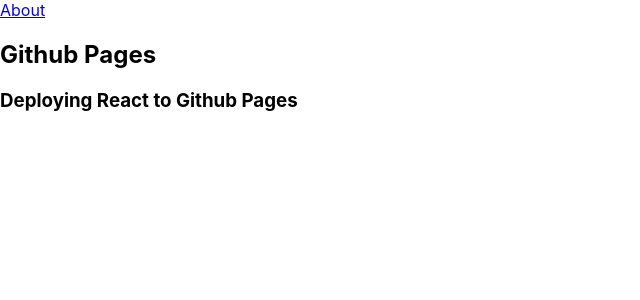
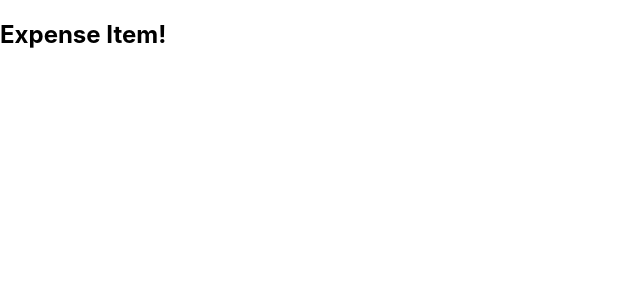
Before and after one commit to mmncit/expense-tracker, a React (Create React App) app: page / in a window 1280 px wide. Shown: the top 300 px of the page, without its empty margins (0-640 px from the left). Built offline with nearby package versions, Linux system fonts and the light colour scheme.

Commit message:
expense item component

```diff
--- a/src/components/App/App.tsx
+++ b/src/components/App/App.tsx
@@ -1,37 +1,9 @@
-import { Link } from "react-router-dom";
 import * as React from "react";
-import { HashRouter, Routes, Route } from "react-router-dom";
-import { About } from "../About";
-import { fetchData } from "../../utils/network";
-
-function MainPage() {
-  const [profile, setProfile] = React.useState({});
-  React.useEffect(() => {
-    (async () => {
-      const profileInfo = await fetchData();
-      setProfile(profileInfo);
-    })();
-  }, []);
-  console.log({ profile });
-
-  return (
-    <div>
-      <Link to="/about">About</Link>
-      <h2>Github Pages</h2>
-      <h3>Deploying React to Github Pages</h3>
-    </div>
-  );
-}
-
+import { ExpenseItem } from "../ExpenseItem";
 export function App() {
   return (
     <React.StrictMode>
-      <HashRouter>
-        <Routes>
-          <Route path="/" element={<MainPage />} />
-          <Route path="/about" element={<About />} />
-        </Routes>
-      </HashRouter>
+      <ExpenseItem />
     </React.StrictMode>
   );
 }
--- /dev/null
+++ b/src/components/ExpenseItem/ExpenseItem.tsx
@@ -0,0 +1,4 @@
+import * as React from "react";
+export const ExpenseItem = () => {
+  return <h2>Expense Item!</h2>;
+};
--- /dev/null
+++ b/src/components/ExpenseItem/index.ts
@@ -0,0 +1 @@
+export { ExpenseItem } from "./ExpenseItem";
```
